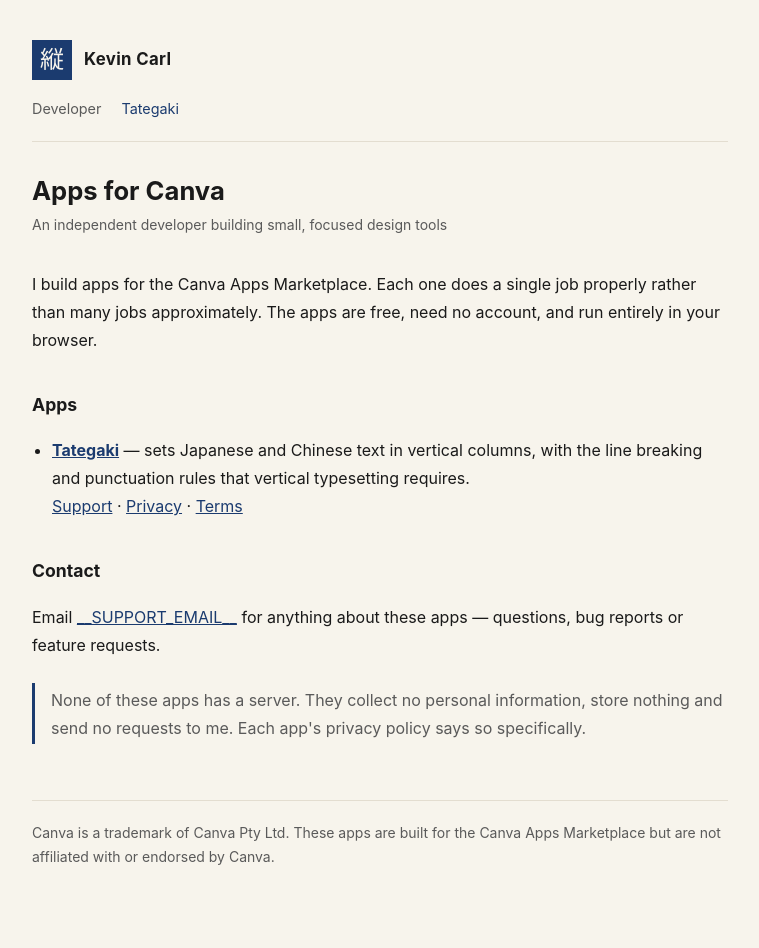
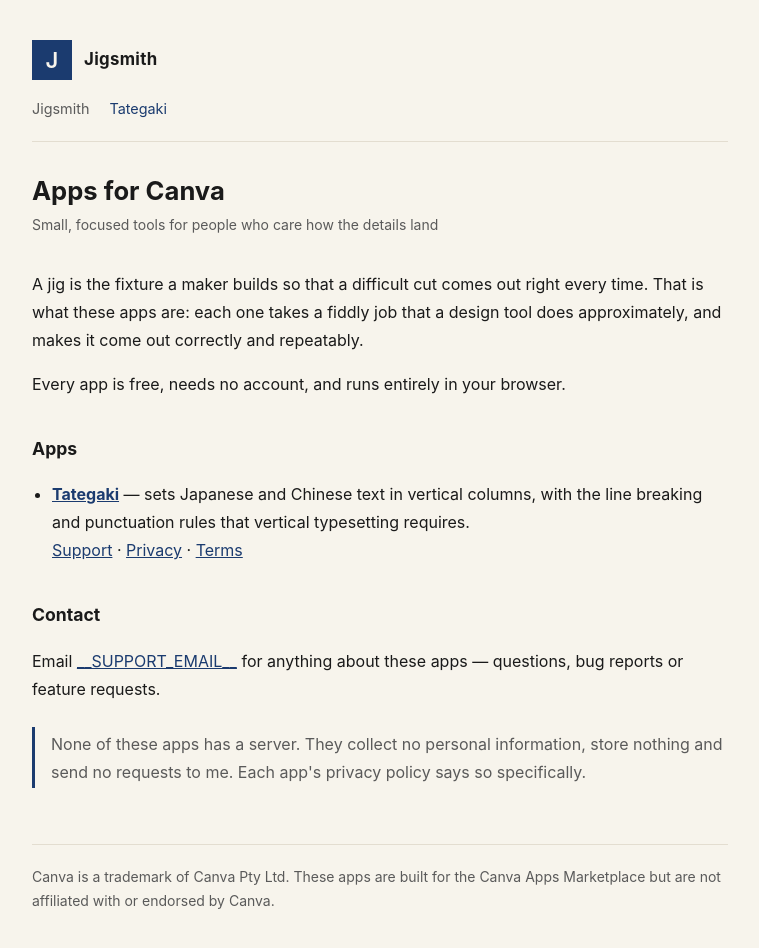
Before and after one commit to gloomyKevin/canva-apps, a plain HTML site: page index.html in a window 1280 px wide. Shown: the whole page, without its empty margins (260-1019 px from the left). Drawn offline with Linux system fonts and the light colour scheme.

Commit message:
工作室品牌定为 Jigsmith
jig 是匠人自制的夹具，用来让一道难做的工序每次都做对。这正是这些应用要做的事：
把设计工具只能做个大概的琐碎活，做成正确且可复现的。

选它的依据：
- 不锁品类：jig 与纸张、字体、语言都无关，第二个应用做什么都成立。
  这一点否掉了 sumikobo（带日文气质）和 bevel（会被误读成倒角特效应用）
- 全球可读：-smith 在英语里就是「匠」，两个音节、唯一读音、无 L/R 歧义，
  对主力市场的日韩用户友好
- 软件圈没被占：.dev / .app / .studio 三个全部未注册。
  对比 kerf——.dev 与 .app 都已被占，且已存在一个叫 Kerf 的时序数据库语言，故弃用
- 单个真实英文词的 .com 已被域名投机者买空，不作为判断依据

结构：工作室标记用中性的 J，应用页保留「縦」。不买域名，邮箱走免费 Gmail。

```diff
--- a/index.html
+++ b/index.html
@@ -3,26 +3,30 @@
 <head>
 <meta charset="utf-8" />
 <meta name="viewport" content="width=device-width, initial-scale=1" />
-<title>Kevin Carl · Apps for Canva</title>
+<title>Jigsmith · Apps for Canva</title>
 <link rel="stylesheet" href="style.css" />
 </head>
 <body>
 <div class="wrap">
 <header>
-  <a class="brand" href="./"><span class="mark">縦</span><b>Kevin Carl</b></a>
+  <a class="brand" href="./"><span class="mark mark-studio">J</span><b>Jigsmith</b></a>
   <nav>
-    <a href="./" aria-current="page">Developer</a>
+    <a href="./" aria-current="page">Jigsmith</a>
     <a href="./tategaki/">Tategaki</a>
   </nav>
 </header>
 
 <h1>Apps for Canva</h1>
-<p class="date">An independent developer building small, focused design tools</p>
+<p class="date">Small, focused tools for people who care how the details land</p>
 
 <p>
-  I build apps for the Canva Apps Marketplace. Each one does a single job properly
-  rather than many jobs approximately. The apps are free, need no account, and run
-  entirely in your browser.
+  A jig is the fixture a maker builds so that a difficult cut comes out right every
+  time. That is what these apps are: each one takes a fiddly job that a design tool
+  does approximately, and makes it come out correctly and repeatably.
+</p>
+
+<p>
+  Every app is free, needs no account, and runs entirely in your browser.
 </p>
 
 <h2>Apps</h2>
--- a/style.css
+++ b/style.css
@@ -33,6 +33,12 @@
   font-size: 24px; line-height: 1;
   font-family: "Hiragino Mincho ProN", "Yu Mincho", "Noto Serif JP", serif;
 }
+/* 工作室标记是拉丁字母，不该继承应用页那套明朝字体栈。 */
+.mark-studio {
+  font-family: -apple-system, BlinkMacSystemFont, "Segoe UI", Roboto, sans-serif;
+  font-weight: 600;
+  font-size: 22px;
+}
 .brand b { font-size: 1.05rem; letter-spacing: 0.02em; }
 nav { margin-top: 1rem; display: flex; flex-wrap: wrap; gap: 0.35rem 1.25rem; font-size: 0.9rem; }
 nav a { color: var(--accent); text-decoration: none; }
```
Also changed, not shown: tategaki/index.html (+1 -1 lines), tategaki/privacy.html (+1 -1 lines), tategaki/support.html (+1 -1 lines), tategaki/terms.html (+1 -1 lines), 1 other file.
